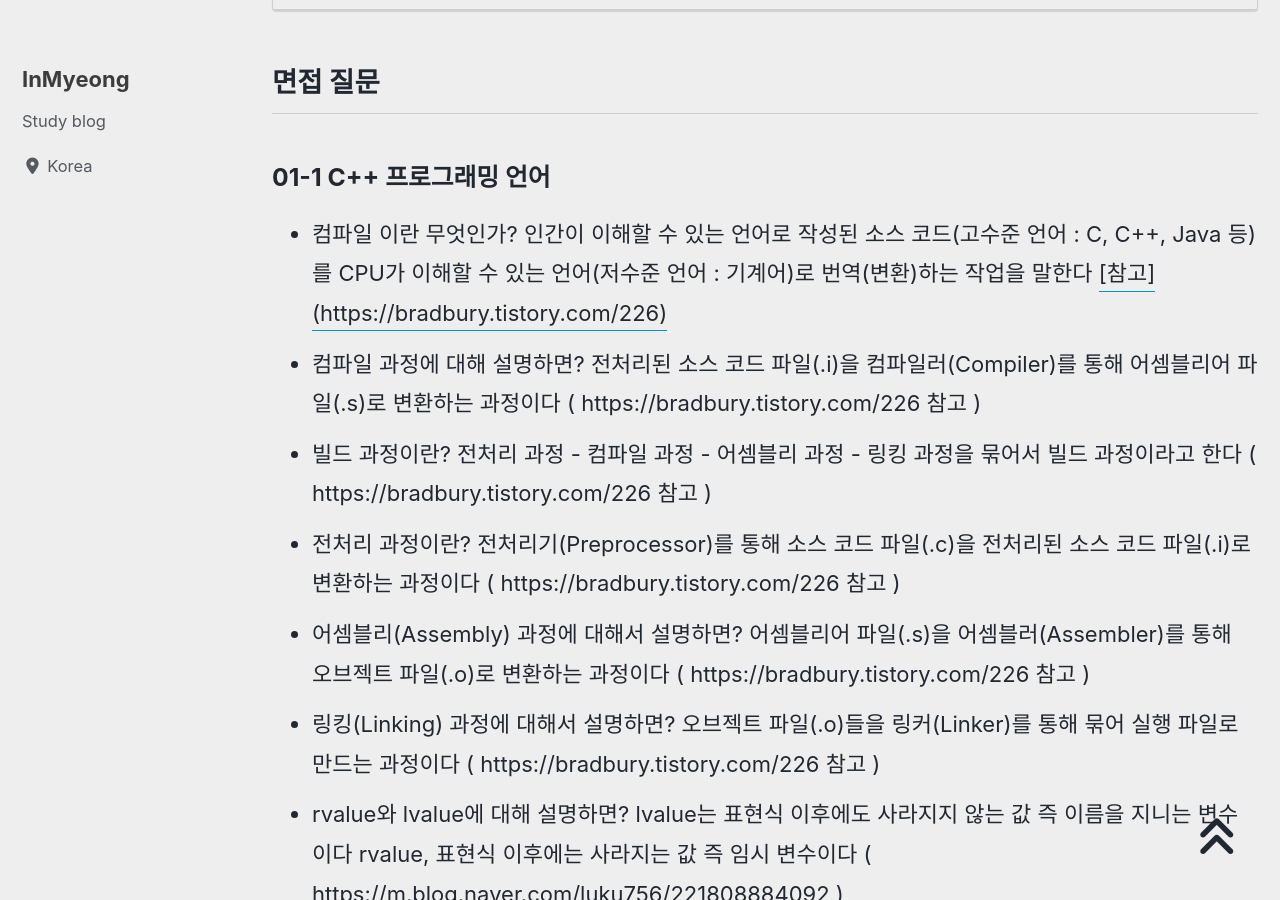
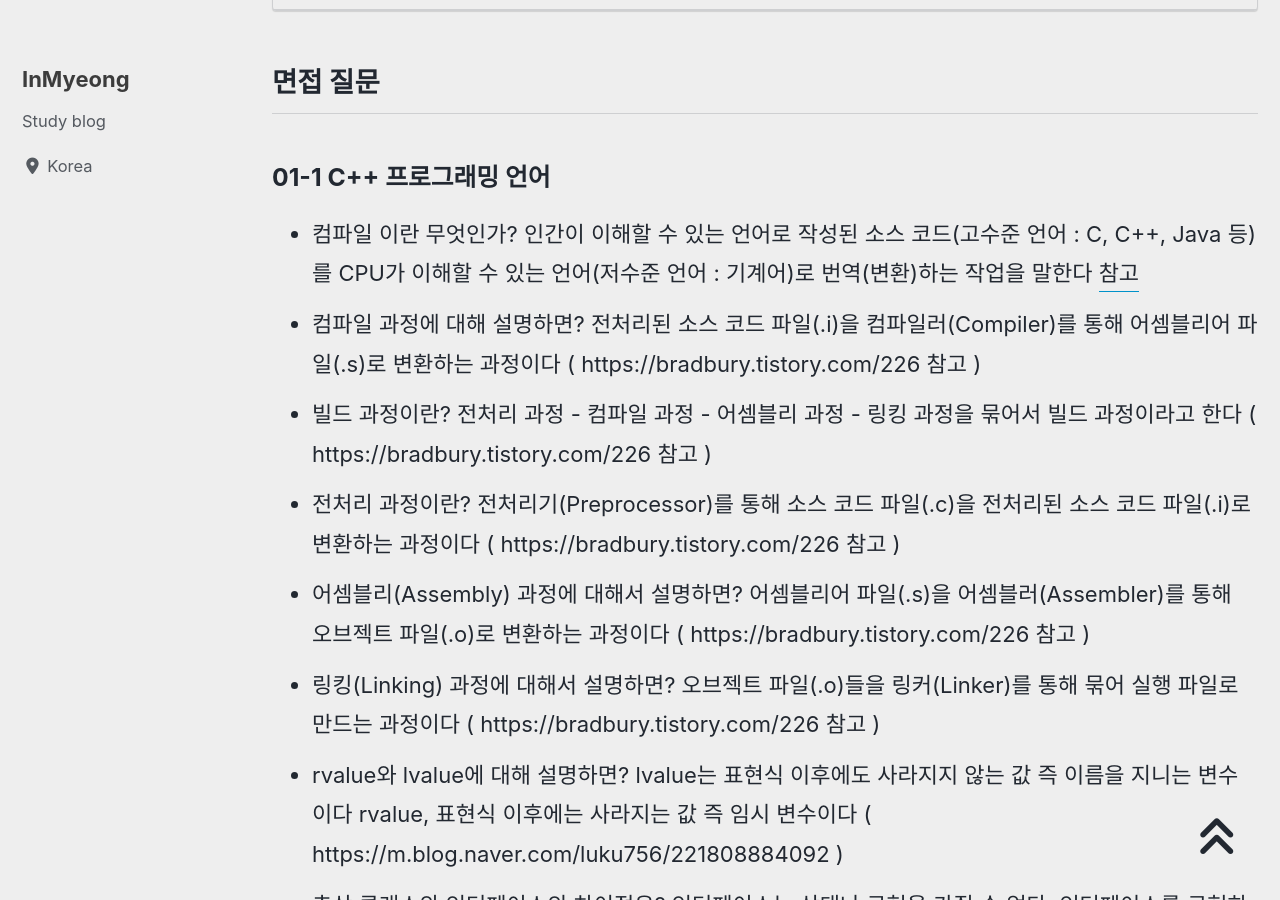
Before and after one commit to devMyeong/devMyeong.github.io, a Jekyll site: the page built from _posts/cs/2022-09-05-블로그-면접준비.md, in a window 1280 px wide and 900 px high, scrolled down 642 px. Built offline with Jekyll 4.4.1, drawn with Linux system fonts in a browser that asks for light colours; cached includes are drawn as plain includes; nearby versions of some CDN libraries; some web fonts are replaced; comment, search, counter and statistics services are not loaded.

Commit message:
Chore : 마크다운 언어 테스트중

```diff
--- a/_posts/cs/2022-09-05-블로그-면접준비.md
+++ b/_posts/cs/2022-09-05-블로그-면접준비.md
@@ -18,7 +18,7 @@ last_modified_at: 2022-09-05
 ## 면접 질문
 
 ### 01-1 C++ 프로그래밍 언어
-- 컴파일 이란 무엇인가? 인간이 이해할 수 있는 언어로 작성된 소스 코드(고수준 언어 : C, C++, Java 등)를 CPU가 이해할 수 있는 언어(저수준 언어 : 기계어)로 번역(변환)하는 작업을 말한다 <u>[참고](https://bradbury.tistory.com/226)</u>
+- 컴파일 이란 무엇인가? 인간이 이해할 수 있는 언어로 작성된 소스 코드(고수준 언어 : C, C++, Java 등)를 CPU가 이해할 수 있는 언어(저수준 언어 : 기계어)로 번역(변환)하는 작업을 말한다 [<u>참고</u>](https://bradbury.tistory.com/226)
 - 컴파일 과정에 대해 설명하면? 전처리된 소스 코드 파일(.i)을 컴파일러(Compiler)를 통해 어셈블리어 파일(.s)로 변환하는 과정이다 ( https://bradbury.tistory.com/226 참고 )
 - 빌드 과정이란? 전처리 과정 - 컴파일 과정 - 어셈블리 과정 - 링킹 과정을 묶어서 빌드 과정이라고 한다 ( https://bradbury.tistory.com/226 참고 )
 - 전처리 과정이란? 전처리기(Preprocessor)를 통해 소스 코드 파일(.c)을 전처리된 소스 코드 파일(.i)로 변환하는 과정이다 ( https://bradbury.tistory.com/226 참고 )
```
